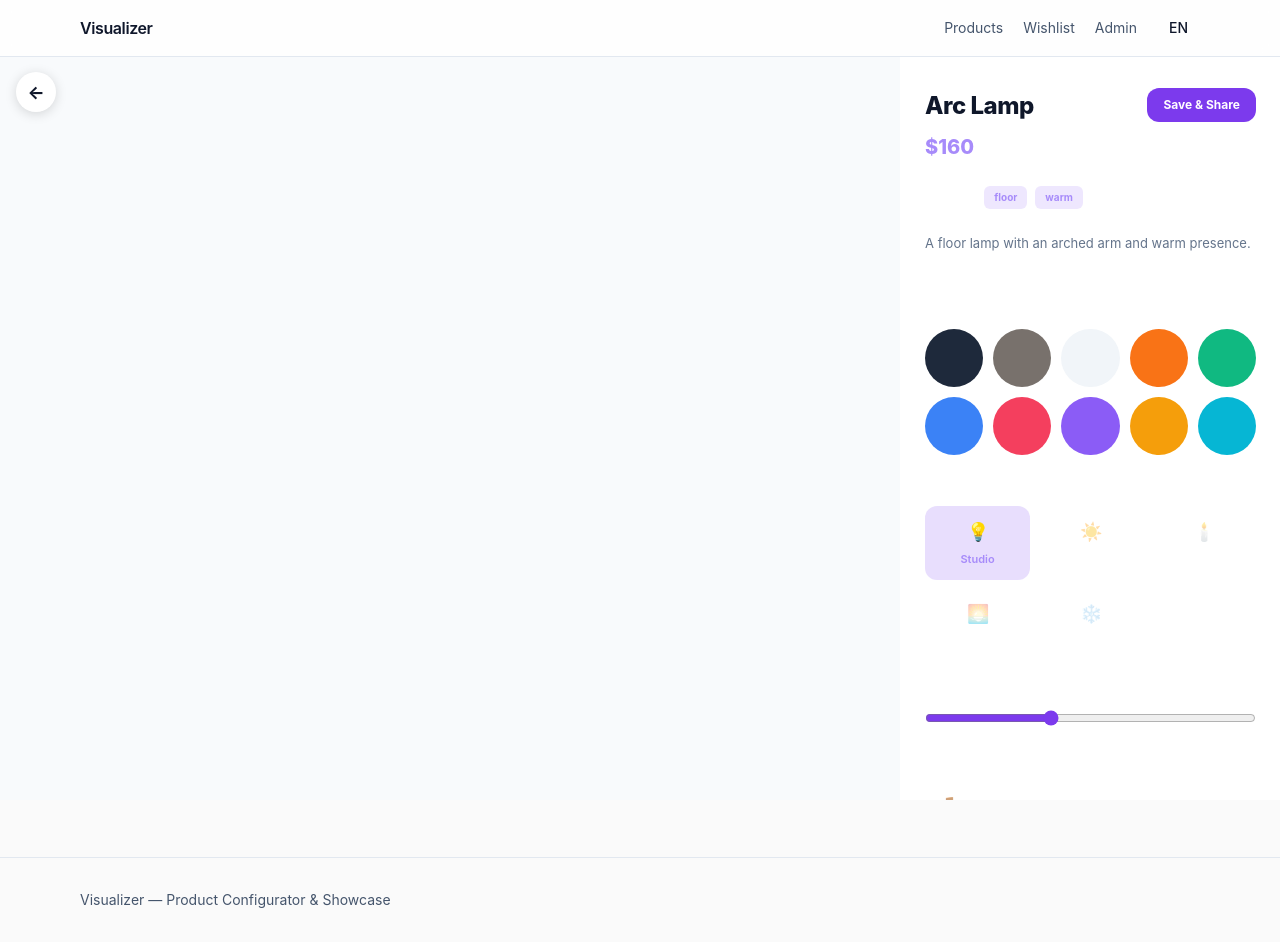
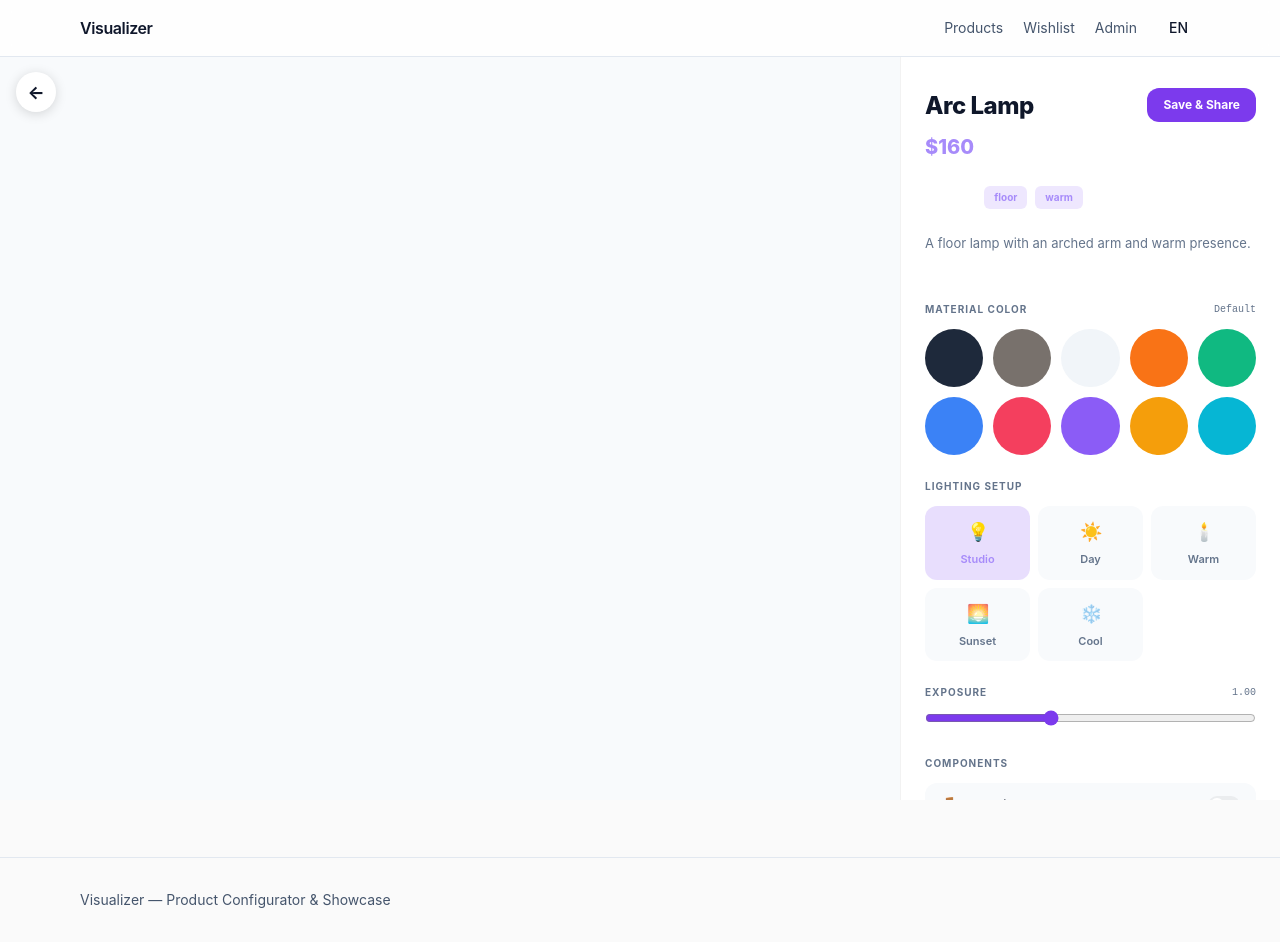
Before and after one commit to ranjit800/products-visualizer, a Next.js app: page /products/arc-lamp in a window 1280 px wide. Built offline with nearby package versions, Linux system fonts and the light colour scheme; no server answers.

Commit message:
fix(ui): improve visibility of text on desktop product page in light mode

```diff
--- a/components/configurator/DesktopViewer.tsx
+++ b/components/configurator/DesktopViewer.tsx
@@ -264,7 +264,7 @@ export function DesktopViewer({ product, configId: propConfigId }: DesktopViewer
         flexShrink: 0,
         backgroundColor: "var(--bg-panel)",
         color: "var(--text-main)",
-        borderLeft: "1px solid rgba(255,255,255,0.08)",
+        borderLeft: "1px solid rgba(128,128,128,0.1)",
         overflowY: "auto",
         scrollbarWidth: "none",
         display: "flex",
@@ -326,17 +326,17 @@ export function DesktopViewer({ product, configId: propConfigId }: DesktopViewer
           {product.description[locale]}
         </p>
 
-        <div style={{ height: 1, backgroundColor: "rgba(255,255,255,0.06)" }} />
+        <div style={{ height: 1, backgroundColor: "rgba(128,128,128,0.1)" }} />
 
         {/* ── Configuration Controls ── */}
 
         {/* Material Color */}
         <section aria-labelledby="material-color-heading">
           <div style={{ display: "flex", justifyContent: "space-between", alignItems: "center", marginBottom: 12 }}>
-            <h2 id="material-color-heading" style={{ color: "rgba(255,255,255,0.3)", fontSize: 10, fontWeight: 700, textTransform: "uppercase", letterSpacing: "0.1em", margin: 0 }}>
+            <h2 id="material-color-heading" style={{ color: "var(--text-muted)", fontSize: 10, fontWeight: 700, textTransform: "uppercase", letterSpacing: "0.1em", margin: 0 }}>
               {locale === "hi" ? "सामग्री का रंग" : "Material Color"}
             </h2>
-            <span style={{ fontSize: 10, fontFamily: "monospace", color: "rgba(255,255,255,0.3)" }}>
+            <span style={{ fontSize: 10, fontFamily: "monospace", color: "var(--text-muted)" }}>
               {activeColor ?? (locale === "hi" ? "डिफ़ॉल्ट" : "Default")}
             </span>
           </div>
@@ -362,7 +362,7 @@ export function DesktopViewer({ product, configId: propConfigId }: DesktopViewer
 
         {/* Lighting */}
         <section aria-labelledby="lighting-setup-heading">
-          <h2 id="lighting-setup-heading" style={{ color: "rgba(255,255,255,0.3)", fontSize: 10, fontWeight: 700, textTransform: "uppercase", letterSpacing: "0.1em", marginBottom: 12 }}>
+          <h2 id="lighting-setup-heading" style={{ color: "var(--text-muted)", fontSize: 10, fontWeight: 700, textTransform: "uppercase", letterSpacing: "0.1em", marginBottom: 12 }}>
             {locale === "hi" ? "प्रकाश व्यवस्था" : "Lighting Setup"}
           </h2>
           <div style={{ display: "grid", gridTemplateColumns: "repeat(3, 1fr)", gap: 8 }}>
@@ -375,8 +375,8 @@ export function DesktopViewer({ product, configId: propConfigId }: DesktopViewer
                   style={{
                     display: "flex", flexDirection: "column", alignItems: "center", gap: 6,
                     padding: "12px 8px", borderRadius: 12, border: "none", cursor: "pointer",
-                    backgroundColor: isActive ? "rgba(139,92,246,0.2)" : "rgba(255,255,255,0.04)",
-                    color: isActive ? "#a78bfa" : "rgba(255,255,255,0.4)",
+                    backgroundColor: isActive ? "rgba(139,92,246,0.2)" : "var(--bg-main)",
+                    color: isActive ? "#a78bfa" : "var(--text-muted)",
                     fontSize: 11, fontWeight: 600, transition: "all 0.15s",
                   }}
                 >
@@ -391,10 +391,10 @@ export function DesktopViewer({ product, configId: propConfigId }: DesktopViewer
         {/* Exposure */}
         <section aria-labelledby="exposure-heading">
           <div style={{ display: "flex", justifyContent: "space-between", marginBottom: 8 }}>
-            <h2 id="exposure-heading" style={{ color: "rgba(255,255,255,0.3)", fontSize: 10, fontWeight: 700, textTransform: "uppercase", letterSpacing: "0.1em", margin: 0 }}>
+            <h2 id="exposure-heading" style={{ color: "var(--text-muted)", fontSize: 10, fontWeight: 700, textTransform: "uppercase", letterSpacing: "0.1em", margin: 0 }}>
               {locale === "hi" ? "एक्सपोज़र" : "Exposure"}
             </h2>
-            <span style={{ fontSize: 10, fontFamily: "monospace", color: "rgba(255,255,255,0.3)" }}>
+            <span style={{ fontSize: 10, fontFamily: "monospace", color: "var(--text-muted)" }}>
               {exposure.toFixed(2)}
             </span>
           </div>
@@ -407,7 +407,7 @@ export function DesktopViewer({ product, configId: propConfigId }: DesktopViewer
 
         {/* Accessories */}
         <section aria-labelledby="components-heading">
-          <h2 id="components-heading" style={{ color: "rgba(255,255,255,0.3)", fontSize: 10, fontWeight: 700, textTransform: "uppercase", letterSpacing: "0.1em", marginBottom: 12 }}>
+          <h2 id="components-heading" style={{ color: "var(--text-muted)", fontSize: 10, fontWeight: 700, textTransform: "uppercase", letterSpacing: "0.1em", marginBottom: 12 }}>
             {locale === "hi" ? "घटक" : "Components"}
           </h2>
           <div style={{ display: "flex", flexDirection: "column", gap: 8 }}>
@@ -418,8 +418,8 @@ export function DesktopViewer({ product, configId: propConfigId }: DesktopViewer
                 style={{
                   display: "flex", alignItems: "center", gap: 12,
                   padding: "10px 16px", borderRadius: 12, border: "none", cursor: "pointer",
-                  backgroundColor: "rgba(255,255,255,0.04)",
-                  color: "rgba(255,255,255,0.7)", fontSize: 12, fontWeight: 600,
+                  backgroundColor: "var(--bg-main)",
+                  color: "var(--text-main)", fontSize: 12, fontWeight: 600,
                   transition: "all 0.15s",
                 }}
               >
@@ -427,7 +427,7 @@ export function DesktopViewer({ product, configId: propConfigId }: DesktopViewer
                 <span style={{ flex: 1, textAlign: "left" }}>{a.label[locale]}</span>
                 <div style={{
                   width: 32, height: 18, borderRadius: 10,
-                  backgroundColor: accessories[a.id] ? "#7c3aed" : "rgba(255,255,255,0.1)",
+                  backgroundColor: accessories[a.id] ? "#7c3aed" : "rgba(128,128,128,0.1)",
                   position: "relative", transition: "all 0.2s",
                 }}>
                   <div style={{
@@ -443,7 +443,7 @@ export function DesktopViewer({ product, configId: propConfigId }: DesktopViewer
         </section>
 
         {/* Hint */}
-        <p style={{ color: "rgba(255,255,255,0.2)", fontSize: 10, textAlign: "center", marginTop: "auto" }}>
+        <p style={{ color: "var(--text-muted)", fontSize: 10, textAlign: "center", marginTop: "auto", opacity: 0.6 }}>
           {locale === "hi" ? "🖱 परिक्रमा करने के लिए खींचें · 🖲 ज़ूम करने के लिए स्क्रॉल करें" : "🖱 Drag to orbit · 🖲 Scroll to zoom"}
         </p>
       </div>
```
